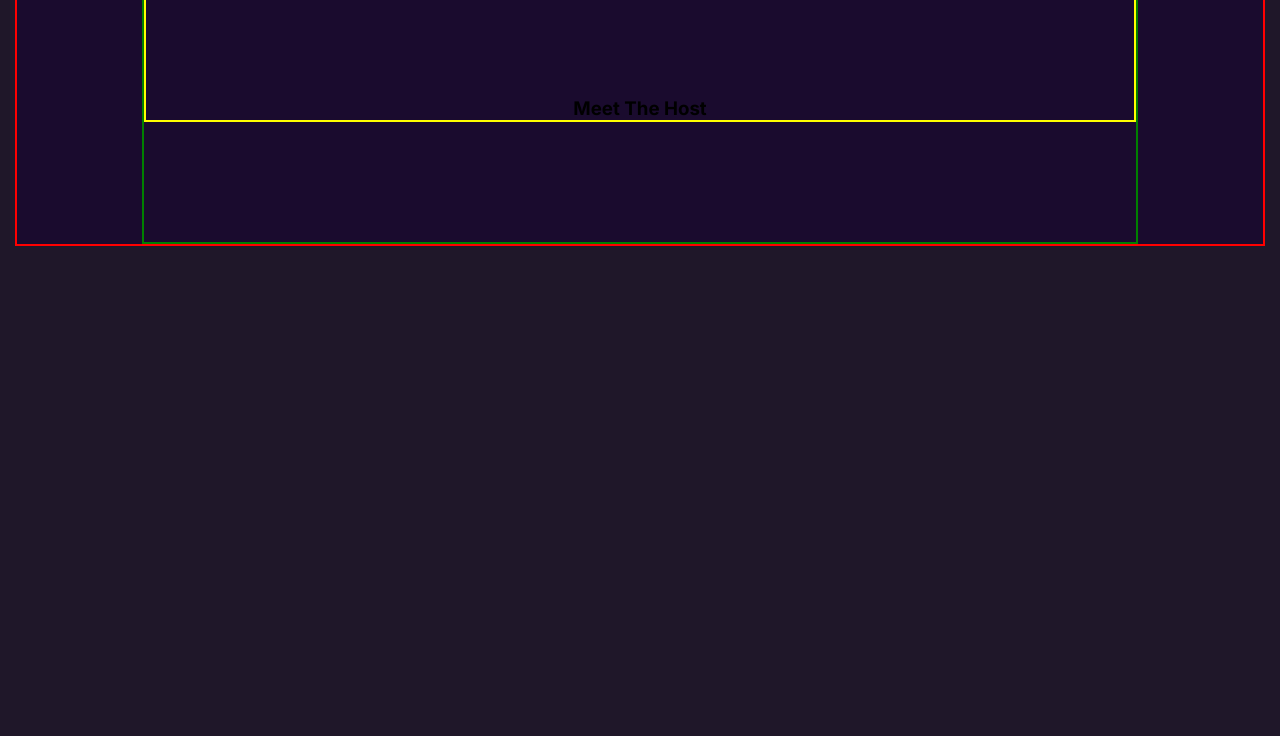
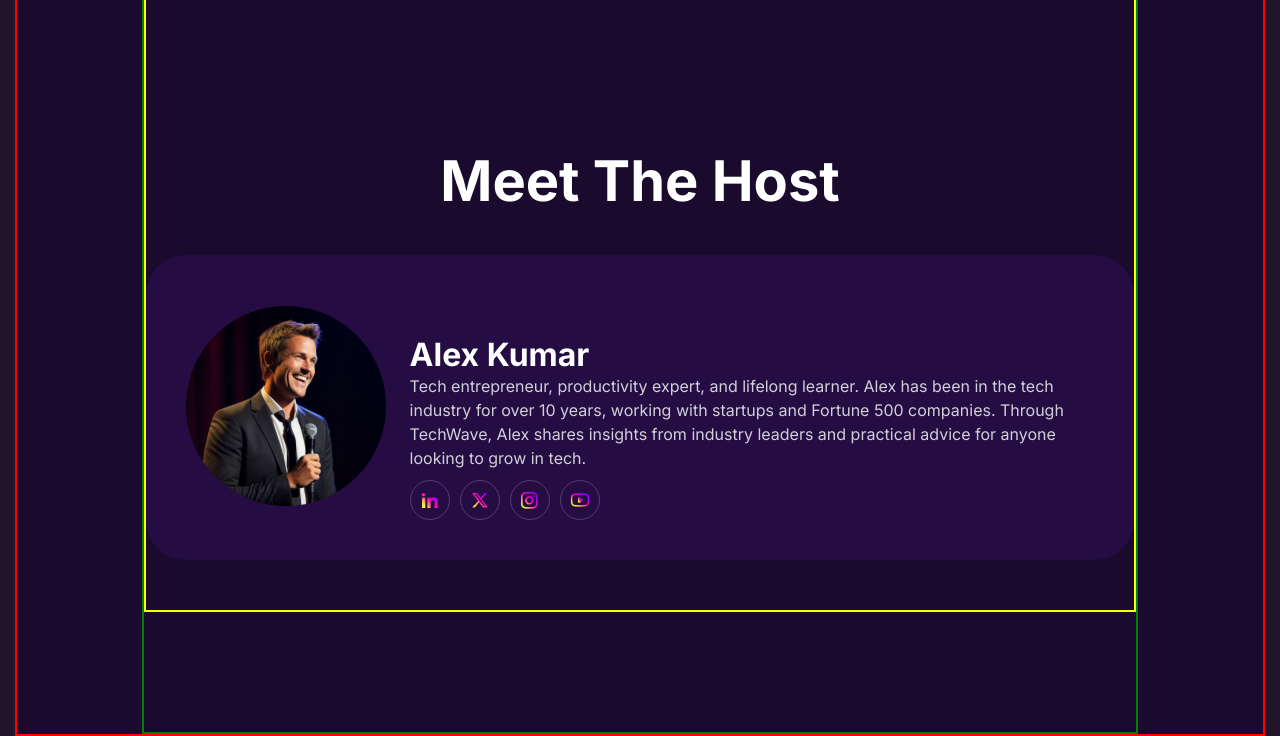
Before and after one commit to Afrene/Batch13-A02-TechWave, a plain HTML site: page index.html in a window 1280 px wide. Shown: the part 3189-3925 px from the top of the page. Before the commit the page ends 3435 px from the top, so only its background shows below. Drawn offline with Linux system fonts and the light colour scheme.

Commit message:
host section

```diff
--- a/index.html
+++ b/index.html
@@ -209,10 +209,33 @@ Date:27/2/2026 6:24 AM
                             </div>
                         </div>
                     </div>
-                    <div class="host">
-                        <h3>Meet The Host</h3>
-                        <div>
-
+                    <!-- host section  -->
+                    <div class="host-container">
+                        <h2>Meet The Host</h2>
+                        <div class="host-content">
+                            <div class="photo">
+                              <img src="./assets/host.png" alt="">
+                            </div>
+                            <div class="host-details">
+                               <h3>Alex Kumar</h3>
+                               <p>
+                                Tech entrepreneur, productivity expert, and lifelong learner. Alex has been in the tech industry for over 10 years, working with startups and Fortune 500 companies. Through TechWave, Alex shares insights from industry leaders and practical advice for anyone looking to grow in tech.
+                               </p>
+                               <div class="icons">
+                                  <div class="icon-circle">
+                                    <img src="./assets/linkedin.png" alt="">
+                                  </div>
+                                  <div class="icon-circle">
+                                    <img src="./assets/x.png" alt="">
+                                  </div>
+                                  <div class="icon-circle">
+                                    <img src="./assets/instagram.png" alt="">
+                                  </div>
+                                  <div class="icon-circle">
+                                    <img src="./assets/youtube.png" alt="">
+                                  </div>
+                               </div>
+                            </div>
                         </div>
                     </div>
                 </div>
--- a/style/style.css
+++ b/style/style.css
@@ -371,3 +371,60 @@ nav > ul li a{
     /* line-height: 24px; */
     color: #00FF88;
 }
+
+/* host section  */
+.section-container .feature-section .host-container{
+    display: flex;
+    gap:40px;
+    flex-direction: column;
+    align-items: center;
+    justify-content: center;
+    margin: 50px auto;
+}
+.feature-section .host-container h2{
+    font-size: 3.5rem;
+    font-weight: 700;
+    color:#FFFFFF;
+    text-align: center;
+}
+.host-container .host-content{
+    display: flex;
+    justify-content: center;
+    align-items: center;
+    gap:24px;
+    background-color: rgba(53, 17, 101, 0.4);
+    border-radius: 40px;
+    padding: 40px;
+}
+.host-container .host-content .photo img{
+    width: 200px;
+    height: 200px;
+}
+
+.host-container .host-content .host-details h3{
+    font-size: 2rem;
+    font-weight: 700;
+    color:#FFFFFF;
+    padding-top: 40px;
+
+}
+.host-container .host-content .host-details p{
+    font-size: 1rem;
+    font-weight: 400;
+    line-height: 24px;
+    color: rgba(255, 255, 255, 0.8);
+}
+.host-container .host-content .host-details .icons{
+    display: flex;
+    gap:10px;
+    padding-top: 10px;
+}
+.icons .icon-circle{
+    width: 40px;
+    height: 40px;
+    border-radius: 50%;
+    border:1px solid #533C72;
+    display: flex;
+    justify-content: center;
+    align-items: center;
+}
```
